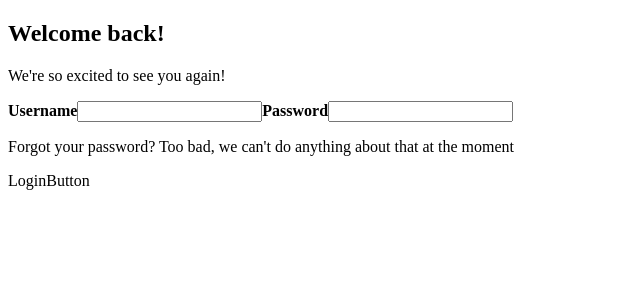
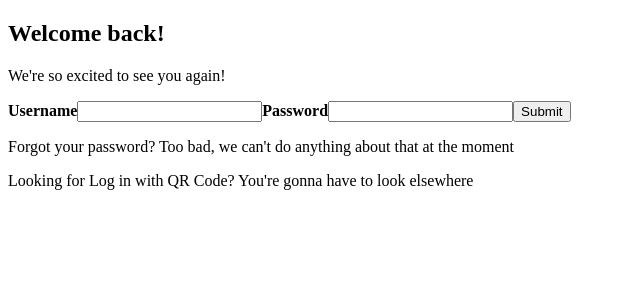
Before and after one commit to stevenlomon/biscord, a React (Vite) app in the folder frontend/: page /login in a window 1280 px wide. Shown: the top 300 px of the page, without its empty margins (0-640 px from the left). Built offline with nearby package versions, Linux system fonts and the light colour scheme.

Commit message:
i had a brain fart, the login button is not its own component, it's part of the login form haha

```diff
--- a/frontend/src/components/LoginButton.tsx
+++ /dev/null
@@ -1,9 +0,0 @@
-
-
-const LoginButton = () => {
-  return (
-    <div>LoginButton</div>
-  )
-}
-
-export default LoginButton
--- a/frontend/src/components/LoginForm.tsx
+++ b/frontend/src/components/LoginForm.tsx
@@ -14,6 +14,7 @@ const LoginForm = () => {
       <input type='text' value={username} onChange={(e) => setUsername(e.target.value)} />
       <strong>Password</strong>
       <input type='text' value={password} onChange={(e) => setPassword(e.target.value)} />
+      <input type='submit' />
     </form>
   )
 }
--- a/frontend/src/pages/LoginPage.tsx
+++ b/frontend/src/pages/LoginPage.tsx
@@ -1,5 +1,4 @@
 import LoginForm from "../components/LoginForm"
-import LoginButton from "../components/LoginButton"
 
 const LoginPage = () => {
   return (
@@ -8,7 +7,7 @@ const LoginPage = () => {
       <p>We're so excited to see you again!</p>
       <LoginForm />
       <p>Forgot your password? Too bad, we can't do anything about that at the moment</p>
-      <LoginButton />
+      <p>Looking for Log in with QR Code? You're gonna have to look elsewhere</p>
     </div>
   )
 }
```
